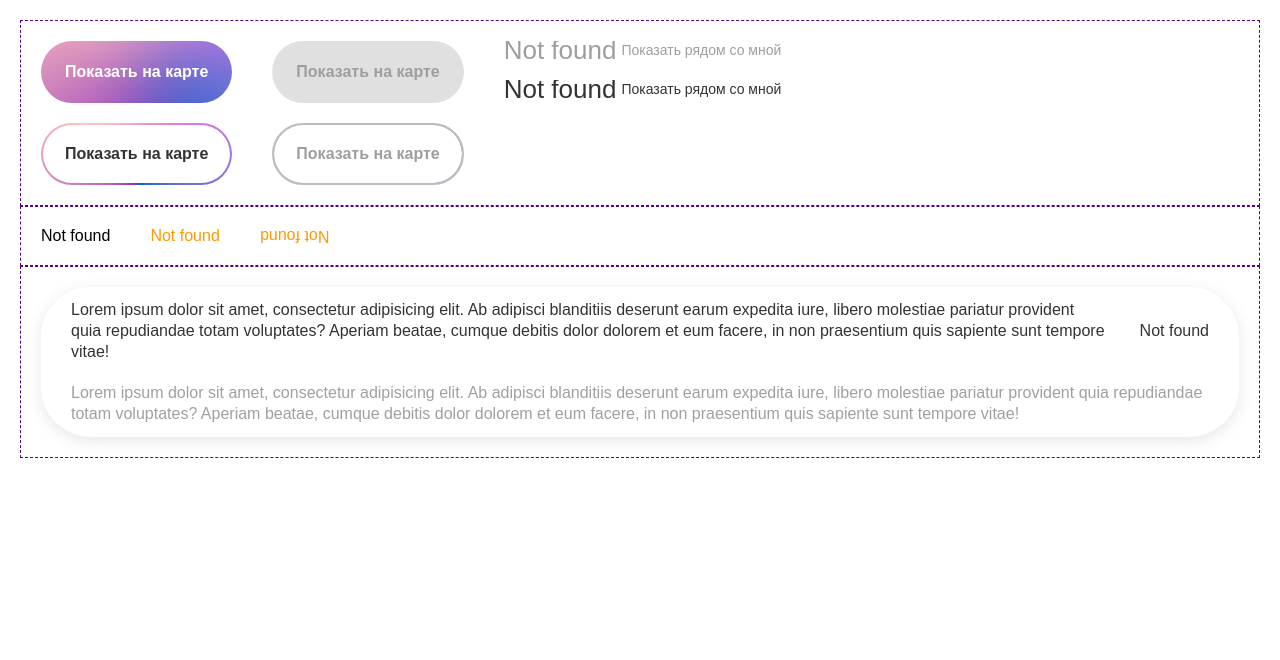
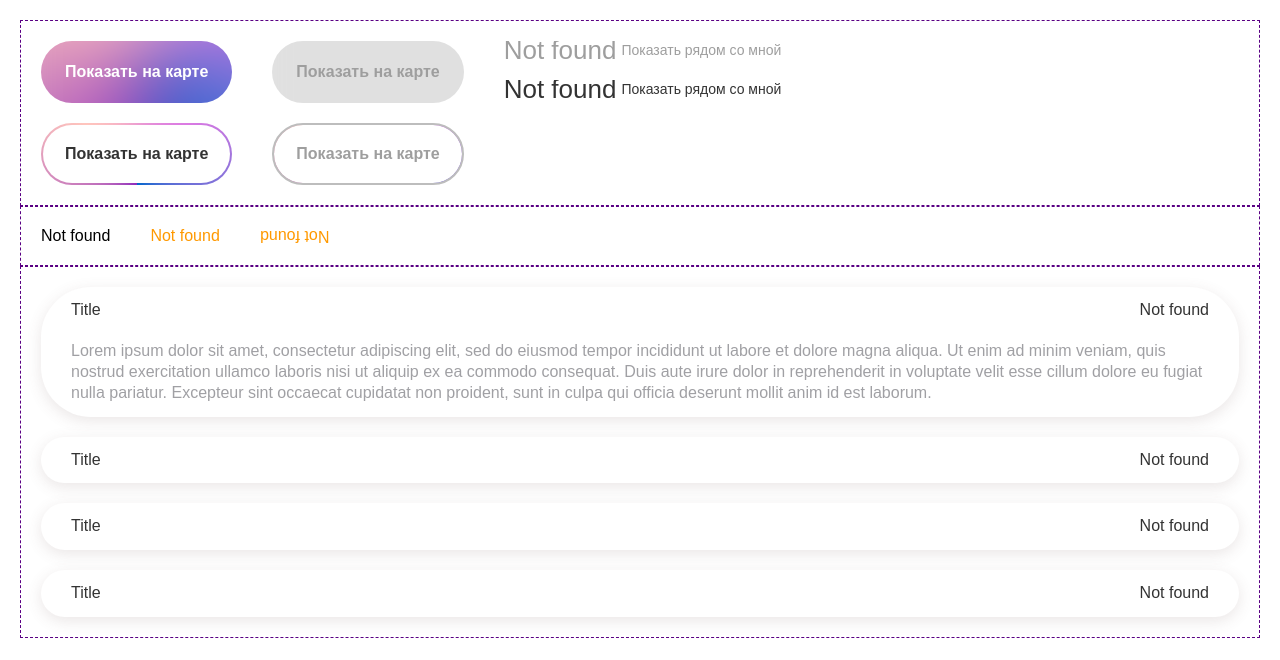
Before and after one commit to cookies-with-tea/guest-place, a Nuxt app: page /uikit in a window 1280 px wide. Shown: the top 660 px of the page. Built offline with nearby package versions, Linux system fonts and the light colour scheme; a web font is replaced by a local one.

Commit message:
PGP-96: набросок логики скрытие открытие аккардеона

```diff
--- a/app/pages/uikit.vue
+++ b/app/pages/uikit.vue
@@ -53,13 +53,14 @@
     </div>
 
     <div class="box" style="display: block">
-      <UiAccordion>
+      <UiAccordion v-model="items">
         <UiAccordionItem
-          title="Lorem ipsum dolor sit amet, consectetur adipisicing elit. Ab adipisci blanditiis deserunt earum expedita iure, libero molestiae pariatur provident quia repudiandae totam voluptates? Aperiam beatae, cumque debitis dolor dolorem et eum facere, in non praesentium quis sapiente sunt tempore vitae!"
+          v-for="item in faq"
+          :title="item.title"
+          :id="item.id"
+          :key="item.id"
         >
-          Lorem ipsum dolor sit amet, consectetur adipisicing elit. Ab adipisci blanditiis deserunt earum expedita iure,
-          libero molestiae pariatur provident quia repudiandae totam voluptates? Aperiam beatae, cumque debitis dolor
-          dolorem et eum facere, in non praesentium quis sapiente sunt tempore vitae!
+          {{item.text}}
         </UiAccordionItem>
       </UiAccordion>
     </div>
@@ -69,18 +70,30 @@
 <script setup lang="ts">
 import { UiAccordion, UiAccordionItem, UiButton, UiIcon } from '../shared/ui'
 
-// const items = ref<string[] | string>([])
+const items = ref<string[] | string>('1')
 
-// const faq = ref([
-//   {
-//     title: 'Test 1',
-//     text: 'Text 1',
-//   },
-//   {
-//     title: 'Test 1',
-//     text: 'Text 1',
-//   }
-// ])
+const faq = ref([
+  {
+    id: '1',
+    title: 'Title',
+    text: 'Lorem ipsum dolor sit amet, consectetur adipiscing elit, sed do eiusmod tempor incididunt ut labore et dolore magna aliqua. Ut enim ad minim veniam, quis nostrud exercitation ullamco laboris nisi ut aliquip ex ea commodo consequat. Duis aute irure dolor in reprehenderit in voluptate velit esse cillum dolore eu fugiat nulla pariatur. Excepteur sint occaecat cupidatat non proident, sunt in culpa qui officia deserunt mollit anim id est laborum.',
+  },
+  {
+    id: '2',
+    title: 'Title',
+    text: 'Lorem ipsum dolor sit amet, consectetur adipiscing elit, sed do eiusmod tempor incididunt ut labore et dolore magna aliqua. Ut enim ad minim veniam, quis nostrud exercitation ullamco laboris nisi ut aliquip ex ea commodo consequat. Duis aute irure dolor in reprehenderit in voluptate velit esse cillum dolore eu fugiat nulla pariatur. Excepteur sint occaecat cupidatat non proident, sunt in culpa qui officia deserunt mollit anim id est laborum.',
+  },
+  {
+    id: '3',
+    title: 'Title',
+    text: 'Lorem ipsum dolor sit amet, consectetur adipiscing elit, sed do eiusmod tempor incididunt ut labore et dolore magna aliqua. Ut enim ad minim veniam, quis nostrud exercitation ullamco laboris nisi ut aliquip ex ea commodo consequat. Duis aute irure dolor in reprehenderit in voluptate velit esse cillum dolore eu fugiat nulla pariatur. Excepteur sint occaecat cupidatat non proident, sunt in culpa qui officia deserunt mollit anim id est laborum.',
+  },
+  {
+    id: '4',
+    title: 'Title',
+    text: 'Lorem ipsum dolor sit amet, consectetur adipiscing elit, sed do eiusmod tempor incididunt ut labore et dolore magna aliqua. Ut enim ad minim veniam, quis nostrud exercitation ullamco laboris nisi ut aliquip ex ea commodo consequat. Duis aute irure dolor in reprehenderit in voluptate velit esse cillum dolore eu fugiat nulla pariatur. Excepteur sint occaecat cupidatat non proident, sunt in culpa qui officia deserunt mollit anim id est laborum.',
+  }
+])
 </script>
 
 <style lang="scss" scoped>
--- a/app/shared/ui/ui-accordion/components/ui-accordion-item/UiAccordionItem.vue
+++ b/app/shared/ui/ui-accordion/components/ui-accordion-item/UiAccordionItem.vue
@@ -1,24 +1,26 @@
 <template>
   <li class="ui-accordion-item">
-    <div class="ui-accordion-item__trigger">
+    <div class="ui-accordion-item__trigger" @click="a = props.id">
       {{ props.title }}
 
       <UiIcon name="plus" width="48" height="48" />
     </div>
 
-    <div class="ui-accordion-item__content">
+    <div class="ui-accordion-item__content" v-if="a === props.id">
       <slot />
     </div>
   </li>
 </template>
 
 <script setup lang="ts">
+import { inject } from 'vue'
 import UiIcon from '../../../ui-icon'
 
-// const model = defineModel()
-
+const a = inject('key')
+console.log(a)
 interface IProps {
-  title: string | number
+  title: string | number,
+  id: string
 }
 
 const props = defineProps<IProps>()
--- a/app/shared/ui/ui-accordion/ui/UiAccordion.vue
+++ b/app/shared/ui/ui-accordion/ui/UiAccordion.vue
@@ -4,7 +4,16 @@
   </ul>
 </template>
 
-<script setup lang="ts"></script>
+<script setup lang="ts">
+// interface IProps {
+//   a: any,
+// }
+//
+// const props = defineProps<IProps>()
+const model = defineModel()
+console.log(model)
+provide('key', model)
+</script>
 
 <style scoped lang="scss">
 .ui-accordion {
--- a/app/shared/ui/ui-icon/types/index.ts
+++ b/app/shared/ui/ui-icon/types/index.ts
@@ -1,3 +1,4 @@
+/* eslint-disable */
 /* prettier-ignore */
 // @ts-nocheck
 export type IconNamesType = 'attach' | 'bell' | 'calendar-check' | 'calendar-default' | 'chat' | 'clock' | 'close-eye' | 'close' | 'coffe' | 'exit' | 'export' | 'favourites' | 'file' | 'filter' | 'house' | 'Identification-badge' | 'key' | 'like' | 'link' | 'location' | 'megaphone' | 'minus' | 'monitor-play' | 'open-eye' | 'pencil' | 'plus' | 'question' | 'search' | 'selection' | 'settings' | 'shop-car' | 'trash' | 'user'
```
